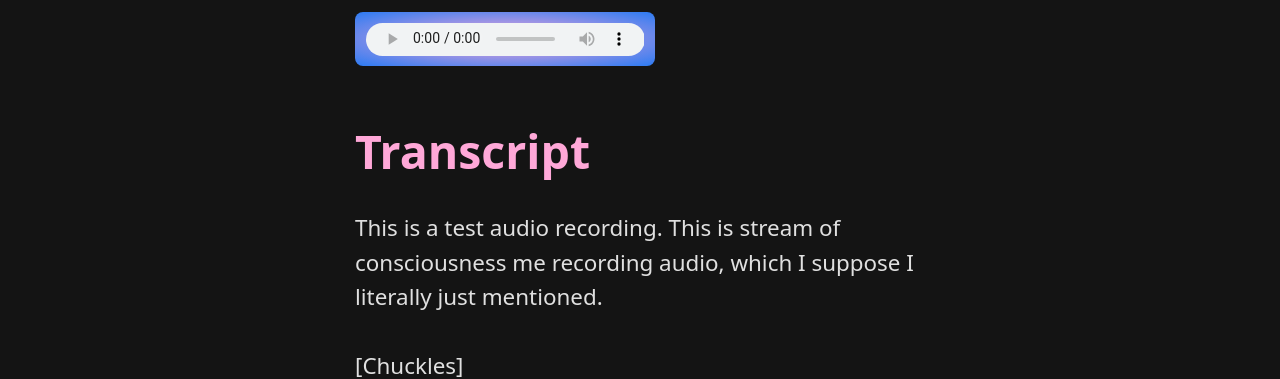
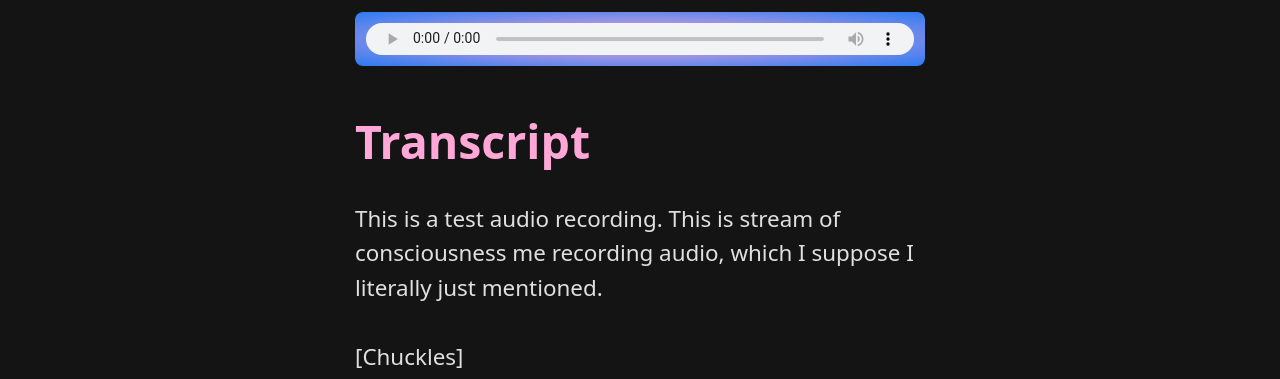
Before and after one commit to danieldafoe/blog, an Eleventy site: page posts/stream-of-consciousness-blogging.md in a window 1280 px wide. Shown: the part 721-1100 px from the top of the page. Built offline with nearby package versions, Linux system fonts and the light colour scheme; Eleventy itself is replaced by a stand-in of ours; files that its build step writes are made by us from their sources.

Commit message:
make <audio> less ugly on iOS Safari

```diff
--- a/css/base.css
+++ b/css/base.css
@@ -136,5 +136,8 @@ audio {
   /* border: 8px solid var(--primary); */
   /* border-image: linear-gradient(var(--primary), var(--secondary)) 50; */
   border-radius: 8px;
+  display: block;
+  height: calc(.86rem + 1lh);
   padding: .48rem;
+  width: 100%;
 }
```
